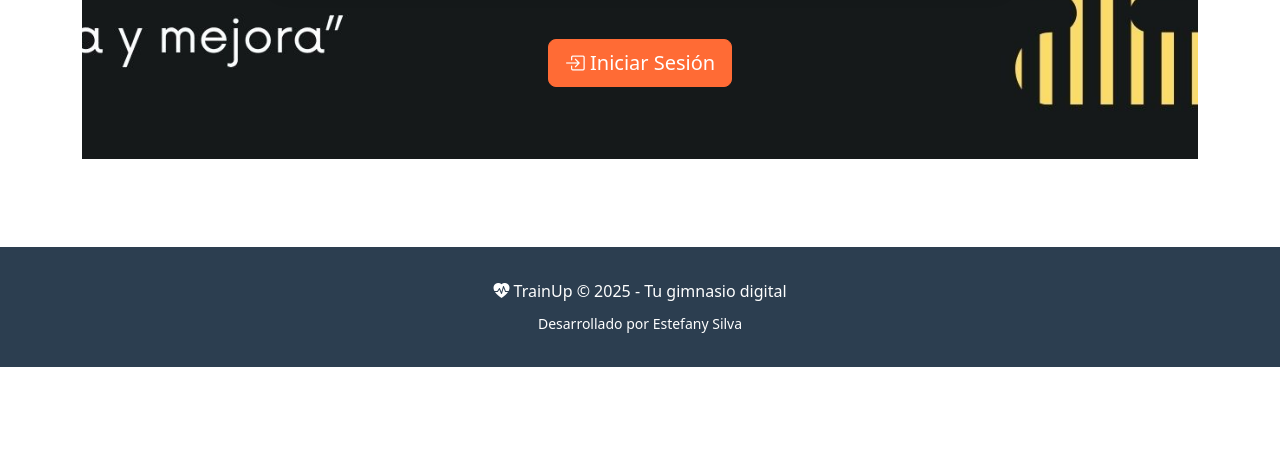
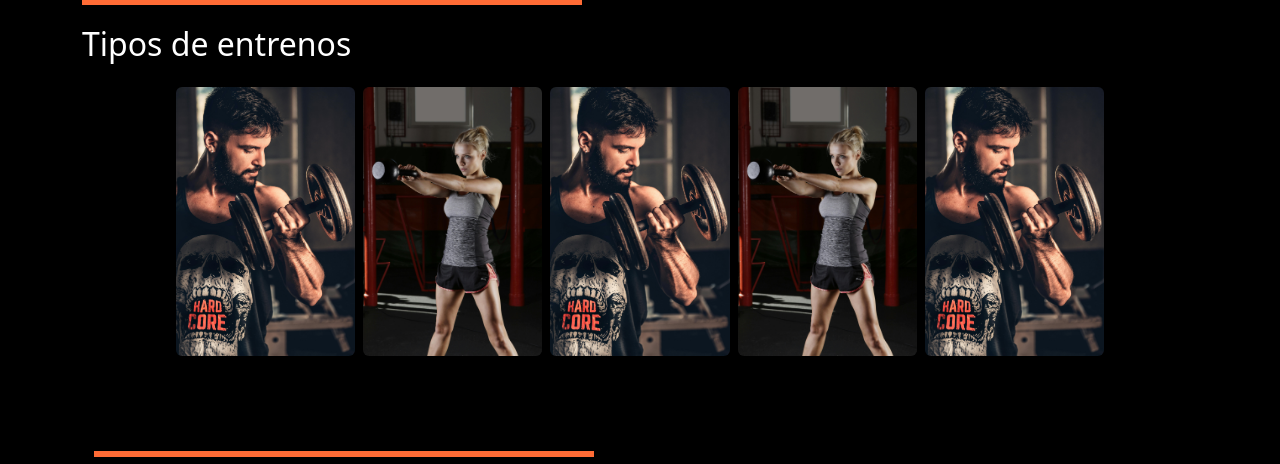
Before and after one commit to estefany89/TrainUp, a Django app: page / in a window 1280 px wide. Shown: the part 863-1327 px from the top of the page. Before the commit the page ends 1230 px from the top, so only its background shows below. Run offline with Django 5.2, Linux system fonts and the light colour scheme.

Commit message:
Agregando estilo a mi inicio

```diff
--- a/gimnasio_project/templates/gimnasio/base.html
+++ b/gimnasio_project/templates/gimnasio/base.html
@@ -1,3 +1,4 @@
+{% load static %}
 <!DOCTYPE html>
 <html lang="es">
 <head>
@@ -6,11 +7,12 @@
     <title>{% block title %}TrainUp{% endblock %}</title>
     <link href="https://cdn.jsdelivr.net/npm/bootstrap@5.3.3/dist/css/bootstrap.min.css" rel="stylesheet">
     <link rel="stylesheet" href="https://cdn.jsdelivr.net/npm/bootstrap-icons@1.11.3/font/bootstrap-icons.min.css">
+    <link rel="stylesheet" href="{% static 'gimnasio/css/flip.css' %}">
     <style>
         :root {
             --primary-color: #FF6B35;
-            --secondary-color: #004E89;
-            --accent-color: #1A659E;
+            --secondary-color: #FF4500;
+            --accent-color: #FF8C42;
             --success-color: #2ECC71;
             --danger-color: #E74C3C;
         }
@@ -263,7 +265,7 @@
             </div>
         </div>
     </nav>
-        <main class="container my-4">
+        <main class="{% block main_class %}container my-4{% endblock %}">
             {% if messages %}
               <div class="position-fixed top-0 end-0 p-3" style="z-index: 1050;">
                 {% for message in messages %}
@@ -277,22 +279,27 @@
                   </div>
                 {% endfor %}
               </div>
+
             {% endif %}
-
             {% block content %}{% endblock %}
         </main>
 
+<footer class="text-center" style="background-color: #FF6B35; color: white; padding: 2rem 0; border-top: none;">
+    <div class="container">
+        <!-- Línea decorativa blanca para contraste -->
+        <div style="height: 4px; background-color: white; width: 100px; margin: 0 auto 10px auto;"></div>
 
-    <footer class="text-center">
-        <div class="container">
         <p class="mb-0">
-                <i class="bi bi-heart-pulse-fill"></i> TrainUp &copy; 2025 - Tu gimnasio digital
+            <i class="bi bi-heart-pulse-fill"></i> TrainUp &copy; 2025 - Tu gimnasio
         </p>
         <p class="mb-0 mt-2">
             <small>Desarrollado por Estefany Silva</small>
         </p>
     </div>
 </footer>
+
+
+
 
     <script src="https://cdn.jsdelivr.net/npm/bootstrap@5.3.3/dist/js/bootstrap.bundle.min.js"></script>
 
--- a/gimnasio_project/templates/gimnasio/inicio.html
+++ b/gimnasio_project/templates/gimnasio/inicio.html
@@ -1,164 +1,303 @@
 {% extends 'gimnasio/base.html' %}
 {% load static %}
-
 {% block title %}Inicio - TrainUp{% endblock %}
+{% block main_class %}p-0 fullscreen-black{% endblock %}
 
 {% block content %}
 {% if user.is_authenticated %}
-    <div class="text-center py-4">
-        <h1 class="display-4">¡Bienvenido/a, {{ user.get_full_name|default:user.username }}!</h1>
-        <p class="lead text-muted">Panel de {{ user.perfil.get_rol_display }}</p>
+    {{ block.super }}
+{% else %}
+<!-- =======================================
+        VIDEO FULLSCREEN
+======================================= -->
+<div class="video-container position-relative">
+    <video autoplay muted loop class="bg-video w-100 h-100">
+        <source src="{% static 'gimnasio/imagenes/inicio.mp4' %}" type="video/mp4">
+        Tu navegador no soporta el video
+    </video>
+    <div class="overlay position-absolute w-100 h-100"></div>
+
+    <!-- Menú flotante sobre el video -->
+    <div class="top-menu d-flex justify-content-start p-3 position-absolute w-100" style="z-index: 4;">
+        <a href="#faq" class="text-white me-3">FAQ</a>
+        <a href="#contacto" class="text-white">Contacto</a>
     </div>
 
-    {% if user.perfil.rol == 'admin' %}
-        <!-- Dashboard Administrador -->
-        <div class="row mb-4">
-            <div class="col-md-4 mb-3">
-                <div class="card bg-primary text-white">
-                    <div class="card-body text-center">
-                        <i class="bi bi-people-fill" style="font-size: 3rem;"></i>
-                        <h3 class="mt-3">{{ total_socios|default:0 }}</h3>
-                        <p class="mb-0">Socios Activos</p>
+    <!-- Contenido del video -->
+    <div class="content position-absolute w-100 h-100 d-flex flex-column justify-content-center align-items-center text-white" style="top:30%; transform: translateY(-30%);">
+        <h1 class="display-3 fw-bold">Bienvenido a TrainUp</h1>
+        <p class="lead">Entrena para superarte</p>
     </div>
 </div>
+
+<!-- =======================================
+        TIPOS DE ENTRENOS
+======================================= -->
+<section class="py-8" id="tipos-entrenos">
+    <div class="container">
+        <!-- Línea arriba del título -->
+        <div style="height: 6px; background-color: #FF6B35; width: 500px; margin-bottom: 20px;"></div>
+        <h2 class="text-white mb-4">Tipos de entrenos</h2>
+
+        <div class="row g-2 justify-content-center align-items-center">
+    <!-- Entreno 1 -->
+    <div class="col-6 col-md-2 mb-3">
+        <div class="flip-card">
+            <div class="flip-card-inner">
+                <div class="flip-card-front">
+                    <img src="{% static 'gimnasio/imagenes/img1.jpg' %}" class="img-fluid rounded" alt="Entreno 1">
                 </div>
-            <div class="col-md-4 mb-3">
-                <div class="card bg-success text-white">
-                    <div class="card-body text-center">
-                        <i class="bi bi-person-badge" style="font-size: 3rem;"></i>
-                        <h3 class="mt-3">{{ total_monitores|default:0 }}</h3>
-                        <p class="mb-0">Monitores</p>
-                    </div>
-                </div>
-            </div>
-            <div class="col-md-4 mb-3">
-                <div class="card bg-warning text-dark">
-                    <div class="card-body text-center">
-                        <i class="bi bi-exclamation-triangle" style="font-size: 3rem;"></i>
-                        <h3 class="mt-3">{{ pagos_pendientes|default:0 }}</h3>
-                        <p class="mb-0">Pagos Pendientes</p>
+                <div class="flip-card-back d-flex justify-content-center align-items-center">
+                    <p class="text-white text-center px-2">Información del Entreno 1</p>
                 </div>
             </div>
         </div>
     </div>
 
-    {% elif user.perfil.rol == 'monitor' %}
-        <!-- Dashboard Monitor -->
-        <div class="row">
-            <div class="col-md-6 mb-4">
-                <div class="card">
-                    <div class="card-header bg-primary text-white">
-                        <h5><i class="bi bi-calendar-check"></i> Mis Clases</h5>
+    <!-- Entreno 2 -->
+    <div class="col-6 col-md-2 mb-3">
+        <div class="flip-card">
+            <div class="flip-card-inner">
+                <div class="flip-card-front">
+                    <img src="{% static 'gimnasio/imagenes/img2.jpg' %}" class="img-fluid rounded" alt="Entreno 2">
                 </div>
-                    <div class="card-body">
-                        <p>Aquí podrás ver todas las clases que tienes asignadas</p>
-                        <a href="{% url 'gimnasio:mis_clases_monitor' %}" class="btn btn-primary">
-                            Ver Mis Clases
-                        </a>
-                    </div>
-                </div>
-            </div>
-            <div class="col-md-6 mb-4">
-                <div class="card">
-                    <div class="card-header bg-success text-white">
-                        <h5><i class="bi bi-people"></i> Socios Apuntados</h5>
-                    </div>
-                    <div class="card-body">
-                        <p>Consulta los socios apuntados a tus clases</p>
-                        <a href="{% url 'gimnasio:socios_apuntados' %}" class="btn btn-success">
-                            Ver Socios
-                        </a>
+                <div class="flip-card-back d-flex justify-content-center align-items-center">
+                    <p class="text-white text-center px-2">Información del Entreno 2</p>
                 </div>
             </div>
         </div>
     </div>
 
-    {% else %}
-        <!-- Dashboard Socio -->
-        <div class="row mb-4">
-            <div class="col-md-4 mb-3">
-                <div class="card bg-primary text-white">
-                    <div class="card-body text-center">
-                        <i class="bi bi-bookmark-check-fill" style="font-size: 3rem;"></i>
-                        <h3 class="mt-3">{{ mis_reservas|length|default:0 }}</h3>
-                        <p class="mb-0">Próximas Reservas</p>
+    <!-- Entreno 3 -->
+    <div class="col-6 col-md-2 mb-3">
+        <div class="flip-card">
+            <div class="flip-card-inner">
+                <div class="flip-card-front">
+                    <img src="{% static 'gimnasio/imagenes/img3.jpg' %}" class="img-fluid rounded" alt="Entreno 3">
                 </div>
-                </div>
-            </div>
-            <div class="col-md-4 mb-3">
-                <div class="card bg-success text-white">
-                    <div class="card-body text-center">
-                        <i class="bi bi-activity" style="font-size: 3rem;"></i>
-                        <h3 class="mt-3">{{ clases_disponibles|length|default:0 }}</h3>
-                        <p class="mb-0">Clases Disponibles</p>
-                    </div>
-                </div>
-            </div>
-            <div class="col-md-4 mb-3">
-                <div class="card {% if pagos_pendientes > 0 %}bg-warning text-dark{% else %}bg-info text-white{% endif %}">
-                    <div class="card-body text-center">
-                        <i class="bi bi-credit-card" style="font-size: 3rem;"></i>
-                        <h3 class="mt-3">{{ pagos_pendientes|default:0 }}</h3>
-                        <p class="mb-0">Pagos Pendientes</p>
+                <div class="flip-card-back d-flex justify-content-center align-items-center">
+                    <p class="text-white text-center px-2">Información del Entreno 3</p>
                 </div>
             </div>
         </div>
     </div>
-    {% endif %}
 
-{% else %}
-<!-- Página de Bienvenida/inicio -->
-<style>
-.bg-fitness {
-    background-image: url('{% static "gimnasio/imagenes/inicio.jpg" %}'); /* Cambia por tu imagen */
-    background-size: cover;       /* La imagen ocupa toda la pantalla */
-    background-position: top;     /* Posición desde arriba, como Fitness Park */
-    background-repeat: no-repeat;
-    width: 100%;
-    min-height: 100vh;            /* Ocupa toda la altura de la ventana */
-    padding-top: 60px;            /* Ajusta si quieres un espacio desde arriba */
-}
-</style>
+    <!-- Entreno 4 -->
+    <div class="col-6 col-md-2 mb-3">
+        <div class="flip-card">
+            <div class="flip-card-inner">
+                <div class="flip-card-front">
+                    <img src="{% static 'gimnasio/imagenes/img4.jpg' %}" class="img-fluid rounded" alt="Entreno 4">
+                </div>
+                <div class="flip-card-back d-flex justify-content-center align-items-center">
+                    <p class="text-white text-center px-2">Información del Entreno 4</p>
+                </div>
+            </div>
+        </div>
+    </div>
 
-<div class="bg-fitness">
-    <div class="text-center py-5">
-        <i class="bi bi-heart-pulse-fill" style="font-size: 6rem; color: #FF6B35;"></i>
-        <h1 class="display-3 mt-4 text-white">Bienvenido a TrainUp</h1>
-        <p class="lead mb-4 text-white">Tu gimnasio, ahora más cerca que nunca</p>
-
-        <div class="row justify-content-center mb-5">
-            <div class="col-md-8">
-                <div class="card">
-                    <div class="card-body p-5">
-                        <h3 class="mb-4">¿Por qué elegir TrainUp?</h3>
-                        <div class="row">
-                            <div class="col-md-4 mb-3">
-                                <i class="bi bi-calendar-check" style="font-size: 3rem; color: #FF6B35;"></i>
-                                <h5 class="mt-3">Reservas Fáciles</h5>
-                                <p class="text-muted">Reserva tus clases favoritas en segundos</p>
+    <!-- Entreno 5 -->
+    <div class="col-6 col-md-2 mb-3">
+        <div class="flip-card">
+            <div class="flip-card-inner">
+                <div class="flip-card-front">
+                    <img src="{% static 'gimnasio/imagenes/img5.jpg' %}" class="img-fluid rounded" alt="Entreno 5">
                 </div>
-                            <div class="col-md-4 mb-3">
-                                <i class="bi bi-people" style="font-size: 3rem; color: #1A659E;"></i>
-                                <h5 class="mt-3">Monitores Expertos</h5>
-                                <p class="text-muted">Entrenadores certificados y especializados</p>
-                            </div>
-                            <div class="col-md-4 mb-3">
-                                <i class="bi bi-graph-up" style="font-size: 3rem; color: #2ECC71;"></i>
-                                <h5 class="mt-3">Sigue tu Progreso</h5>
-                                <p class="text-muted">Control total de tu actividad física</p>
-                            </div>
+                <div class="flip-card-back d-flex justify-content-center align-items-center">
+                    <p class="text-white text-center px-2">Información del Entreno 5</p>
                 </div>
             </div>
         </div>
     </div>
 </div>
 
-        <div class="mb-4">
-            <a href="{% url 'gimnasio:login' %}" class="btn btn-primary btn-lg">
-                <i class="bi bi-box-arrow-in-right"></i> Iniciar Sesión
-            </a>
+<!--TOUR-->
+<section class="py-5" id="tour">
+    <div class="container">
+        <!-- Línea arriba del título -->
+        <div style="height: 6px; background-color: #FF6B35; width: 500px; margin-bottom: 10px;"></div>
+
+        <div class="row align-items-center">
+            <!-- Texto -->
+            <div class="col-md-6 mb-4 mb-md-0 text-white">
+                <h2 class="text-white mb-4">Tour</h2>
+                <p>
+                    Acompáñanos en este tour para descubrir los diferentes entrenamientos y servicios que ofrecemos en TrainUp.
+                </p>
+                <p>
+                    Podrás planificar tu semana de entrenamiento libremente, así como poder disfrutar del asesoramiento de nuestros monitores.
+                </p>
+                <p>
+                    Contacta con nosotros para tu día de prueba.
+                </p>
+            </div>
+
+            <!-- Video -->
+            <div class="col-md-6 mb-4">
+                <video autoplay muted loop class="w-100 rounded" style="object-fit: cover; max-height:400px;">
+                    <source src="{% static 'gimnasio/imagenes/tour.mp4' %}" type="video/mp4">
+                    Tu navegador no soporta el video
+                </video>
             </div>
         </div>
     </div>
+</section>
+
+       <!-- =======================================
+        CONÓCENOS
+        ======================================= -->
+<section class="py-5" id="conocenos">
+    <div class="container">
+        <div style="height: 6px; background-color: #FF6B35; width: 500px; margin-bottom: 10px;"></div>
+
+        <h2 class="text-white mb-4">Conócenos</h2>
+      </div>
+</section>
+
+
+
+
+<!-- =======================================
+        ADVANTAGES CARDS
+======================================= -->
+<section class="py-5">
+    <div class="container">
+        <div class="advantages d-flex justify-content-center gap-4 flex-wrap">
+            <div class="card p-4 text-center" style="background-color: #1a1a1a; color: white; border-radius: 15px; box-shadow: 0 4px 15px rgba(0,0,0,0.3); transition: transform 0.3s;">
+                <i class="bi bi-calendar-check" style="font-size:3rem; color:#FF6B35;"></i>
+                <h5 class="mt-3" style="color:#FF6B35;">Reservas Fáciles</h5>
+                <p>Reserva tus clases favoritas en segundos</p>
+            </div>
+            <div class="card p-4 text-center" style="background-color: #1a1a1a; color: white; border-radius: 15px; box-shadow: 0 4px 15px rgba(0,0,0,0.3); transition: transform 0.3s;">
+                <i class="bi bi-people" style="font-size:3rem; color:#FF6B35;"></i>
+                <h5 class="mt-3" style="color:#FF6B35;">Monitores Expertos</h5>
+                <p>Entrenadores certificados y especializados</p>
+            </div>
+            <div class="card p-4 text-center" style="background-color: #1a1a1a; color: white; border-radius: 15px; box-shadow: 0 4px 15px rgba(0,0,0,0.3); transition: transform 0.3s;">
+                <i class="bi bi-graph-up" style="font-size:3rem; color:#FF6B35;"></i>
+                <h5 class="mt-3" style="color:#FF6B35;">Sigue tu Progreso</h5>
+                <p>Control total de tu actividad física</p>
+            </div>
+        </div>
+    </div>
+</section>
+
+
+<!-- =======================================
+        FAQ
+======================================= -->
+<section id="faq" class="py-5">
+    <div class="container">
+        <h2 class="text-center mb-4">Preguntas Frecuentes</h2>
+        <p class="text-center">Aquí puedes poner tus FAQ...</p>
+    </div>
+</section>
+
+<!-- =======================================
+        CONTACTO
+======================================= -->
+<section id="contacto" class="py-5">
+    <div class="container">
+        <h2 class="text-center mb-4">Contáctanos</h2>
+        <p class="text-center">Email: contacto@trainup.com</p>
+        <p class="text-center">Teléfono: +34 123 456 789</p>
+    </div>
+</section>
+
+<!-- Scroll suave y estilos -->
+<style>
+
+        html { scroll-behavior: smooth; }
+
+        .fullscreen-black { background-color: black; color: white; }
+
+        .video-container {
+            height: 100vh;
+            position: relative;
+            background-color: black;
+        }
+
+        .bg-video {
+            width: 100%;
+            height: 100%;
+            object-fit: cover;
+            position: absolute;
+            top:0; left:0;
+            z-index:1;
+        }
+
+        .overlay {
+            position:absolute;
+            top:0; left:0;
+            width:100%; height:100%;
+            background: rgba(0,0,0,0.7);
+            z-index:2;
+        }
+
+        .content {
+            position:absolute;
+            z-index:3;
+            text-align:center;
+            width:100%;
+        }
+
+        .top-menu a {
+            text-decoration: none;
+            font-weight: 500;
+            font-size: 1.1rem;
+        }
+
+        .advantages .card {
+            width:250px;
+            background-color: rgba(255,255,255,0.9);
+            color:#000;
+            border-radius:15px;
+            box-shadow:0 4px 15px rgba(0,0,0,0.2);
+            transition: transform 0.3s, box-shadow 0.3s;
+        }
+
+        .advantages .card:hover {
+            transform: translateY(-10px);
+            box-shadow:0 8px 25px rgba(0,0,0,0.3);
+        }
+
+        /* Flip card */
+        .flip-card {
+          background-color: transparent;
+          perspective: 1000px;
+        }
+        .flip-card-inner {
+          position: relative;
+          width: 100%;
+          height: 100%;
+          transition: transform 0.6s;
+          transform-style: preserve-3d;
+        }
+        .flip-card:hover .flip-card-inner {
+          transform: rotateY(180deg);
+        }
+        .flip-card-front, .flip-card-back {
+          position: absolute;
+          width: 100%;
+          backface-visibility: hidden;
+        }
+        .flip-card-back {
+          transform: rotateY(180deg);
+          background-color: #FF6B35;
+          display: flex;
+          justify-content: center;
+          align-items: center;
+          border-radius: 0.5rem;
+        }
+
+        h2, h3, p.lead, #tour p {
+            color: white;
+        }
+        #tour {
+            margin-top: 300px;
+        }
+
+</style>
+
 {% endif %}
 {% endblock %}
```
Also changed, not shown: gimnasio_project/templates/gimnasio/flip.css (added, +41 -0 lines), gimnasio_project/gimnasio/static/gimnasio/imagenes/img1.jpg (added), gimnasio_project/gimnasio/static/gimnasio/imagenes/img2.jpg (added), gimnasio_project/gimnasio/static/gimnasio/imagenes/img3.jpg (added), gimnasio_project/gimnasio/static/gimnasio/imagenes/img4.jpg (added), gimnasio_project/gimnasio/static/gimnasio/imagenes/img5.jpg (added), gimnasio_project/gimnasio/static/gimnasio/imagenes/inicio.jpg (deleted), gimnasio_project/gimnasio/static/gimnasio/imagenes/prueba.png (deleted), 3 other files. Lines whose indentation alone changed are shown as unchanged.
